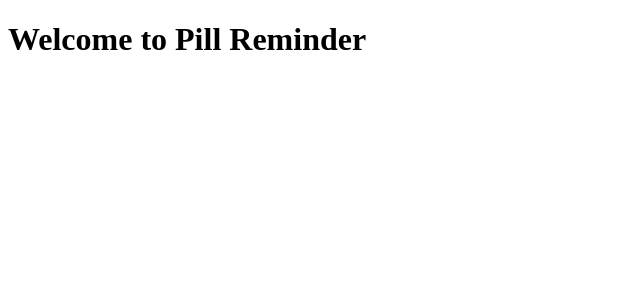
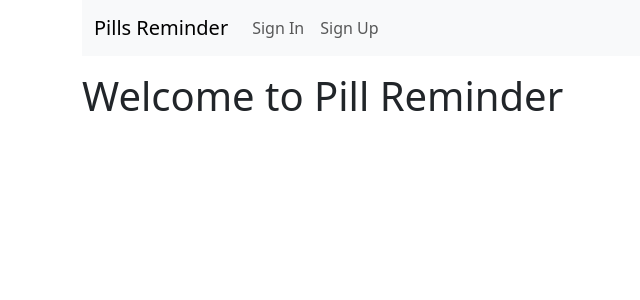
Before and after one commit to Square63/pill.reminder, a Django app: page / in a window 1280 px wide. Shown: the top 300 px of the page, without its empty margins (0-640 px from the left). Run offline with Django 4.2, Linux system fonts and the light colour scheme.

Commit message:
Bootstrap 5 navbar and some layout adjustments

```diff
--- a/pillreminder/templates/pillreminder/base.html
+++ b/pillreminder/templates/pillreminder/base.html
@@ -5,11 +5,32 @@
   <meta http-equiv="X-UA-Compatible" content="IE=edge">
   <meta name="viewport" content="width=device-width, initial-scale=1.0">
   <title>{% block title %} {% endblock %}</title>
+  <link href="https://cdn.jsdelivr.net/npm/bootstrap@5.3.0/dist/css/bootstrap.min.css" rel="stylesheet" integrity="sha384-9ndCyUaIbzAi2FUVXJi0CjmCapSmO7SnpJef0486qhLnuZ2cdeRhO02iuK6FUUVM" crossorigin="anonymous">
   {% block head %}
   {% endblock %}
 </head>
 <body>
-  {% block content %}
-  {% endblock %}
+  <div class="container">
+    <nav class="navbar navbar-expand-lg bg-body-tertiary">
+      <div class="container-fluid">
+        <a class="navbar-brand" href="#">Pills Reminder</a>
+        <button class="navbar-toggler" type="button" data-bs-toggle="collapse" data-bs-target="#navbarSupportedContent" aria-controls="navbarSupportedContent" aria-expanded="false" aria-label="Toggle navigation">
+          <span class="navbar-toggler-icon"></span>
+        </button>
+        <div class="collapse navbar-collapse float-end" id="navbarSupportedContent">
+          <ul class="navbar-nav me-auto mb-2 mb-lg-0">
+            <li class="nav-item">
+              <a class="nav-link" href="#">Sign In</a>
+            </li>
+            <li class="nav-item">
+              <a class="nav-link" href="#">Sign Up</a>
+            </li>
+          </ul>
+        </div>
+      </div>
+    </nav>
+    {% block content %}
+    {% endblock %}
+  </div>
 </body>
 </html>
--- a/pillreminder/templates/pillreminder/home.html
+++ b/pillreminder/templates/pillreminder/home.html
@@ -3,5 +3,5 @@
 {% block title %} Home | Pill Reminder {% endblock %}
 
 {% block content %}
-  <h1>Welcome to Pill Reminder</h1>
+  <h1 class="mt-3">Welcome to Pill Reminder</h1>
 {% endblock %}
```
